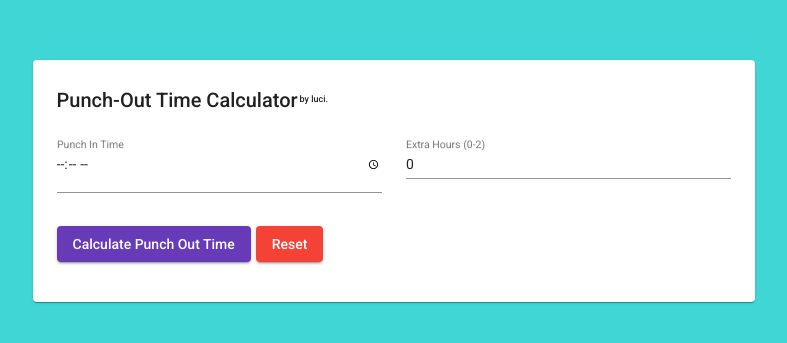
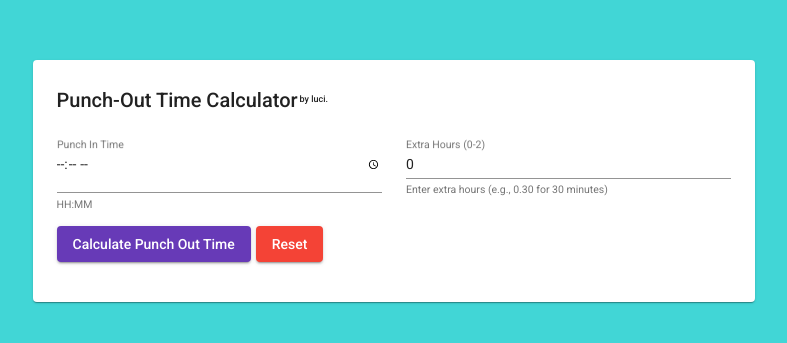
Before and after one commit to Brane105/punch-out-time-calculator, an Angular app: page / in a window 1280 px wide. Shown: the part 219-562 px from the top of the page, without its empty margins (246-1033 px from the left). Built offline with nearby package versions, Linux system fonts and the light colour scheme.

Commit message:
hint added

```diff
--- a/src/app/time-calculator/time-calculator.component.html
+++ b/src/app/time-calculator/time-calculator.component.html
@@ -11,12 +11,14 @@
             <mat-form-field class="mb-3" style="width: 100%;">
               <mat-label>Punch In Time</mat-label>
               <input matInput type="time" [(ngModel)]="punchInTime" name="punchInTime" (input)="resetErrorMessage()">
+              <mat-hint>HH:MM</mat-hint>
             </mat-form-field>
           </div>
           <div class="col-lg-6 col-md-6 col-sm-12">
             <mat-form-field class="mb-3" style="width: 100%;">
               <mat-label>Extra Hours (0-2)</mat-label>
               <input matInput type="number" [(ngModel)]="extraHours" name="extraHours" min="0" max="2" (input)="resetErrorMessage()">
+              <mat-hint>Enter extra hours (e.g., 0.30 for 30 minutes)</mat-hint>
             </mat-form-field>
           </div>
           <div class="col-lg-12 col-md-12 col-sm-12 mb-3">
```
